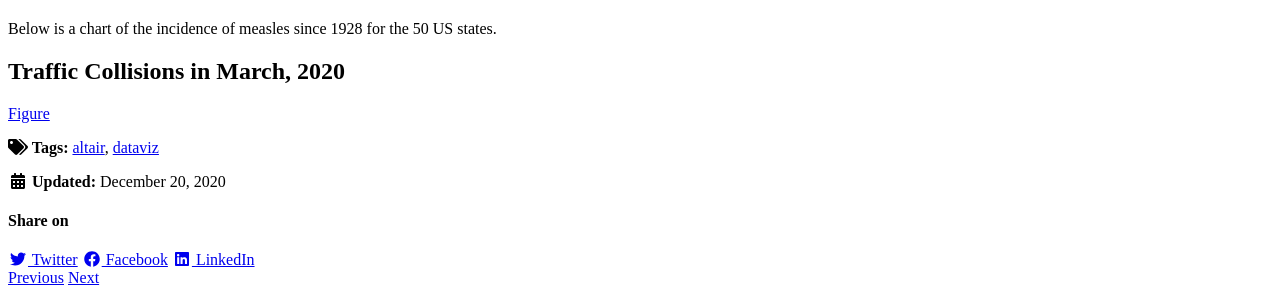
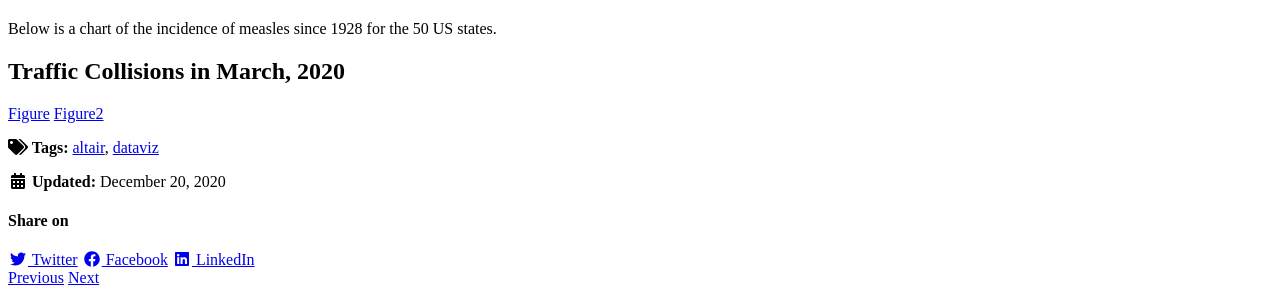
Before and after one commit to jiaxuanlyu/Geospatial-LA-Covid-Analysis, a Jekyll site: the page built from _posts/2020-12-17-4-collision-diff.md, in a window 1280 px wide. Shown: the part 536-834 px from the top of the page. Built offline with Jekyll 4.4.1, drawn with Linux system fonts in a browser that asks for light colours; cached includes are drawn as plain includes; nearby versions of some CDN libraries.

Commit message:
Update 2020-12-17-4-collision-diff.md

```diff
--- a/_posts/2020-12-17-4-collision-diff.md
+++ b/_posts/2020-12-17-4-collision-diff.md
@@ -25,3 +25,4 @@ Below is a chart of the incidence of measles since 1928 for the 50 US states.
 <div id="altair-chart-6"></div>
 
 [Figure](https://htmlpreview.github.io/?https://github.com/jiaxuanlyu/Geospatial-LA-Covid-Analysis/blob/master/charts/collision20_plot.html)
+[Figure2](https://github.com/jiaxuanlyu/Geospatial-LA-Covid-Analysis/blob/master/charts/collision20_plot.html)
```
